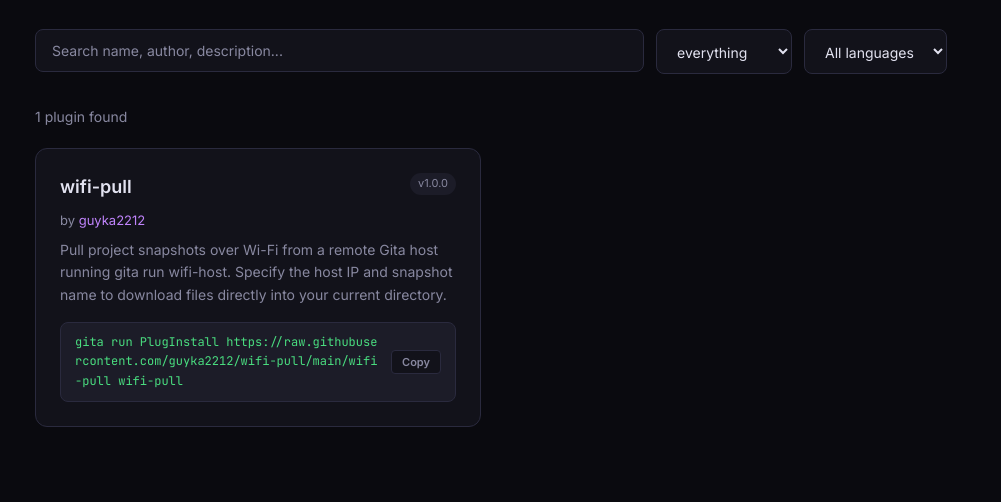
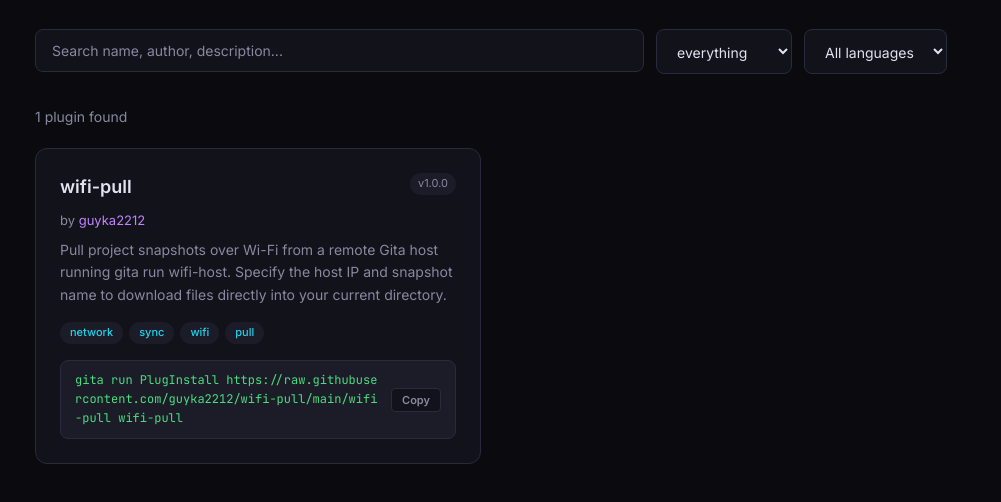
Before and after one commit to guyka2212/gita-site, a plain HTML site: page plugins.html in a window 1280 px wide. Shown: the part 204-706 px from the top of the page, without its empty margins (149-1150 px from the left). Drawn offline with Linux system fonts and the light colour scheme.

Commit message:
Restore wifi-pull tags, hide network/sync/wifi/pull from filter bar

```diff
--- a/plugins.html
+++ b/plugins.html
@@ -223,11 +223,14 @@ async function loadData() {
   }
 }
 
+const HIDDEN_TAGS = ['network', 'sync', 'wifi', 'pull'];
+
 function populateTagFilter() {
   const tags = new Set();
   plugins.forEach(p => (p.tags || []).forEach(t => tags.add(t)));
   const sel = document.getElementById('tagFilter');
   tags.forEach(t => {
+    if (HIDDEN_TAGS.includes(t)) return;
     const opt = document.createElement('option');
     opt.value = t;
     opt.textContent = t;
--- a/plugins.json
+++ b/plugins.json
@@ -8,7 +8,7 @@
       "url": "https://raw.githubusercontent.com/guyka2212/wifi-pull/main/wifi-pull",
       "install_cmd": "gita run PlugInstall https://raw.githubusercontent.com/guyka2212/wifi-pull/main/wifi-pull wifi-pull",
       "language": "python",
-      "tags": []
+      "tags": ["network", "sync", "wifi", "pull"]
     }
   ]
 }
```
